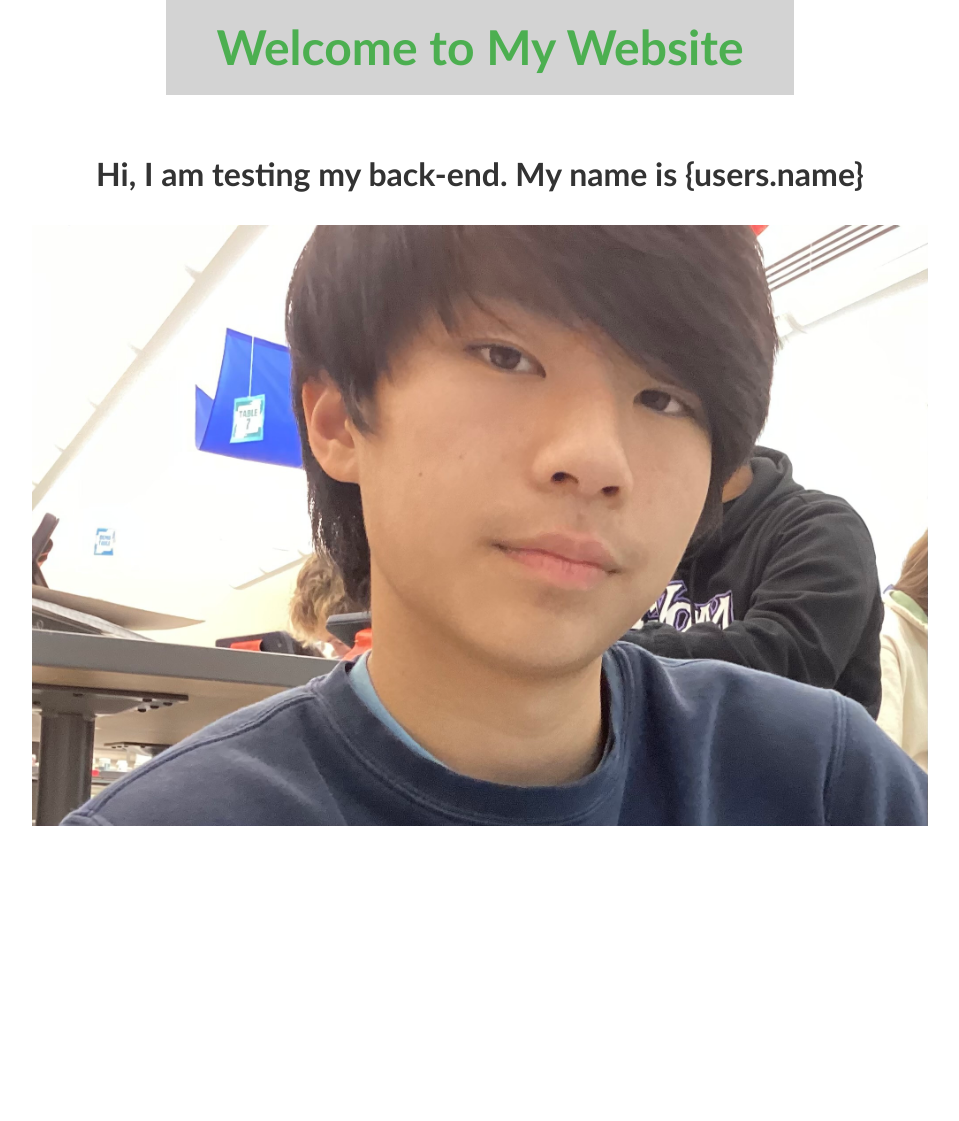
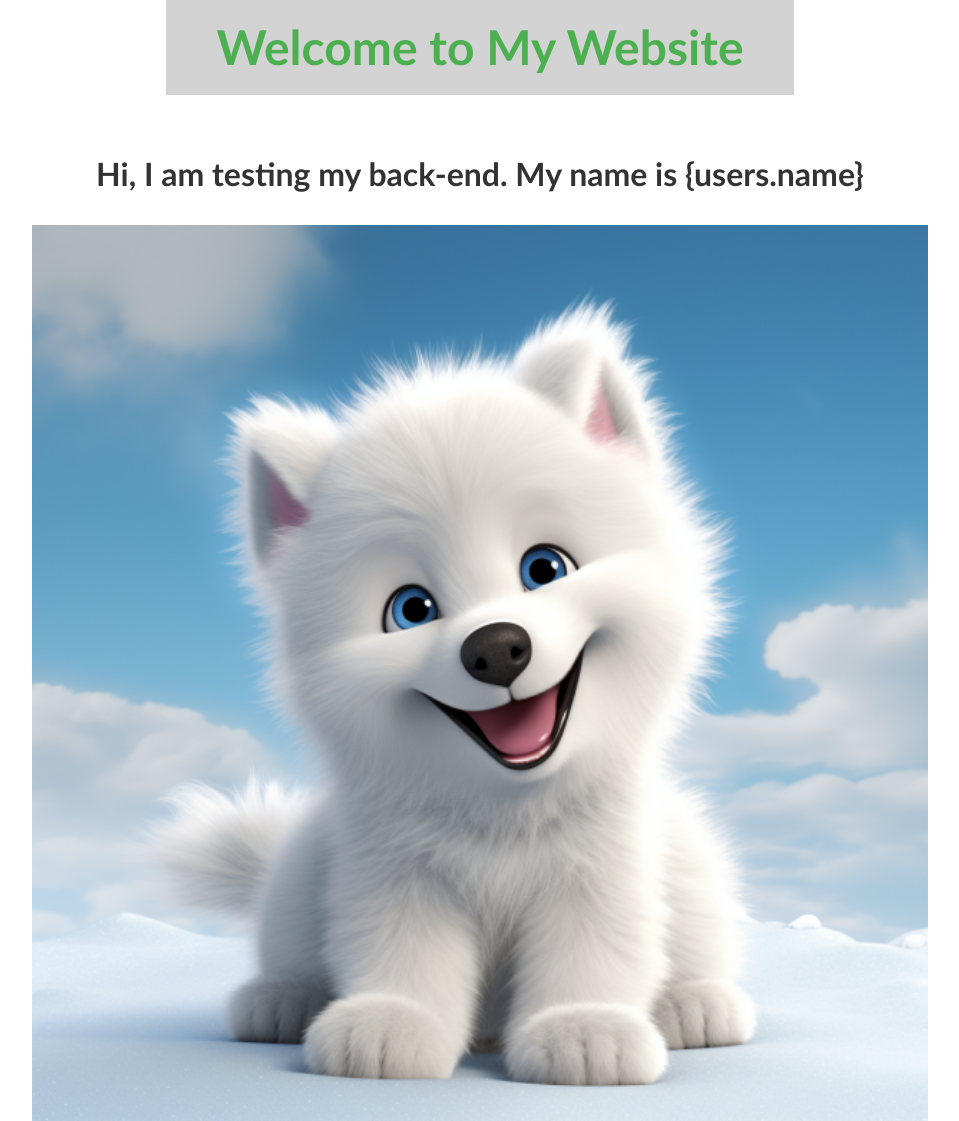
Before and after one commit to Bryan8470/code, a Flask app: page / in a window 1280 px wide. Shown: the part 277-1398 px from the top of the page, without its empty margins (160-1119 px from the left). Before the commit the page ends 1103 px from the top, so only its background shows below. Run offline with Flask 3, Linux system fonts and the light colour scheme.

Commit message:
replace pic with puppy

```diff
--- a/templates/index.html
+++ b/templates/index.html
@@ -5,5 +5,5 @@
 {% block content %}
     <h1>Welcome to My Website</h1>
     <h2>{{ message }}</h2>
-    <img src="{{ url_for('static', filename='images/IMG_5957.jpeg') }}" alt="Dashboard" style="width:70%">
+    <img src="{{ url_for('static', filename='images/puppy.png') }}" alt="Dashboard" style="width:70%">
 {% endblock %}
```
Also changed, not shown: static/images/puppy.png (added).
